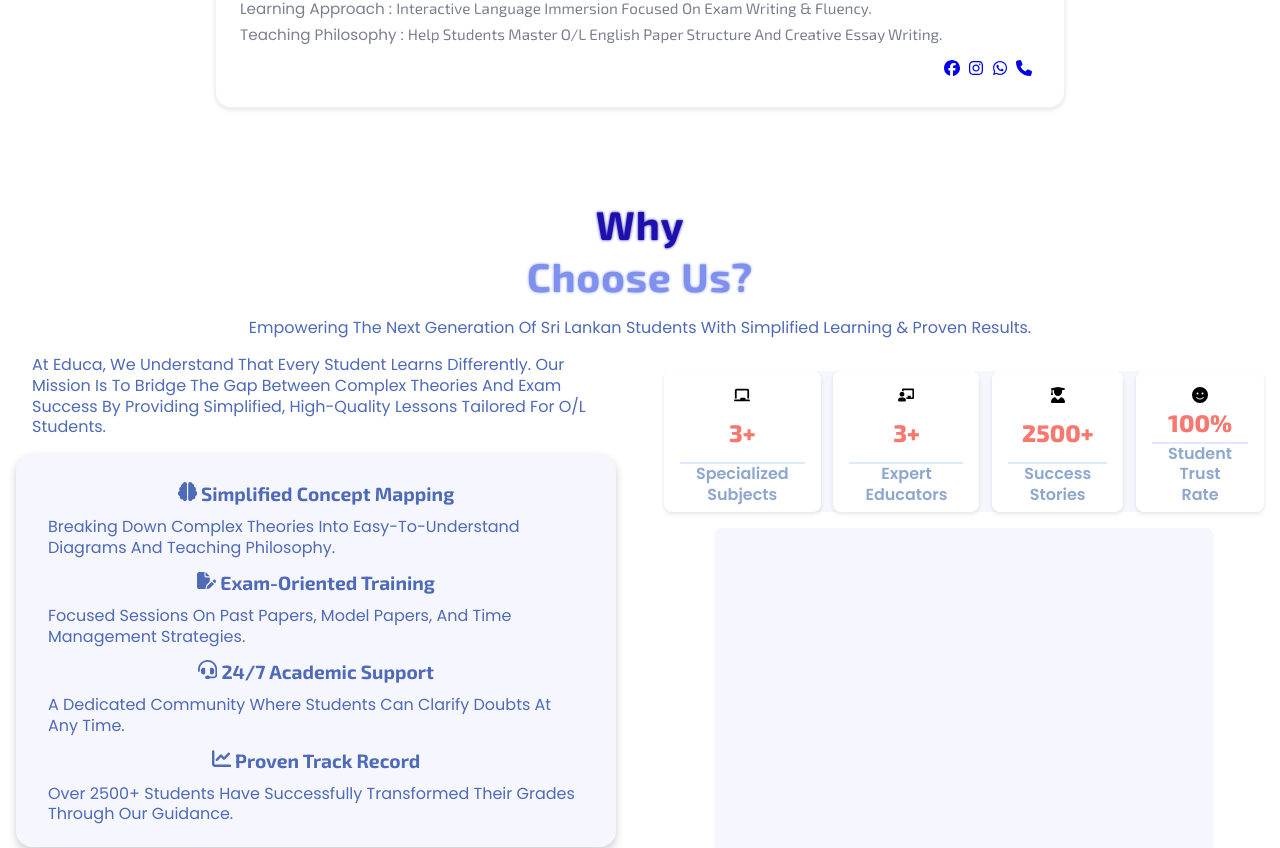
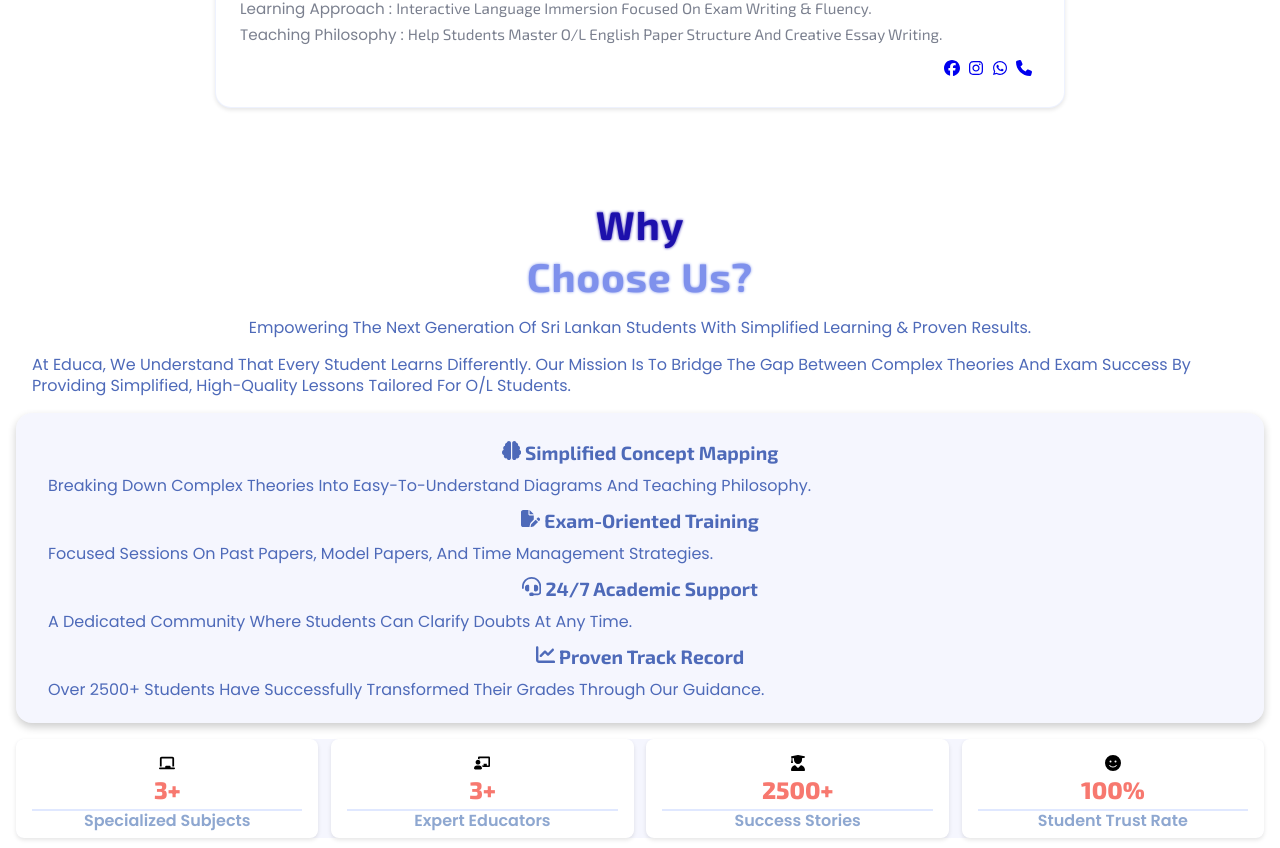
Before and after one commit to lakshan-beast/Educa-OL-Learning-Platform, a React (Vite) app: page / in a window 1280 px wide. Shown: the part 4756-5604 px from the top of the page. Built offline with nearby package versions, Linux system fonts and the light colour scheme.

Commit message:
Refactor Information component: simplify section structure and enhance readability

```diff
--- a/src/sections/Information.jsx
+++ b/src/sections/Information.jsx
@@ -13,7 +13,8 @@ import { FaChalkboardTeacher } from "react-icons/fa";
 
 const Information = () => {
   return (
-    <section className="information parts" id="information">
+    // <section className="information parts" id="information">
+    <section className="parts" id="information">
       <h2>
         Why <span>Choose Us?</span>
       </h2>
@@ -23,7 +24,7 @@ const Information = () => {
       </p>
 
       <div className="about-container info-column" id="about">
-        <div className="information-conatiner">
+        {/* <div className="information-conatiner"> */}
         {/* Left Content */}
         <div className="info-content info-left" data-aos="fade-right">
           <p data-aos="fade-up">
@@ -46,8 +47,8 @@ const Information = () => {
               <FaFilePen /> Exam-Oriented Training
             </h4>
             <p>
-                Focused sessions on Past Papers, Model Papers, and Time
-                Management Strategies.
+              Focused sessions on Past Papers, Model Papers, and Time Management
+              Strategies.
             </p>
 
             <h4>
@@ -108,7 +109,7 @@ const Information = () => {
           </div>
         </div>
       </div>
-      </div>
+      {/* </div> */}
     </section>
   );
 };
```
Lines whose indentation alone changed are shown as unchanged.
